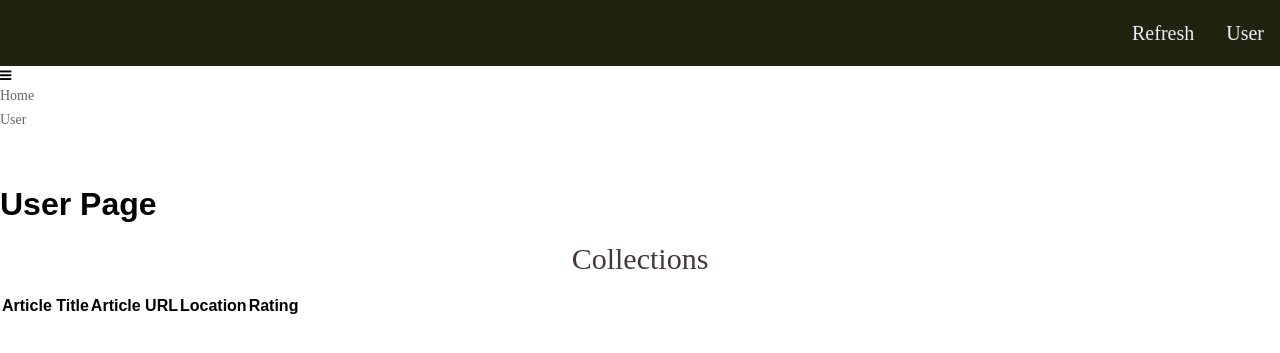
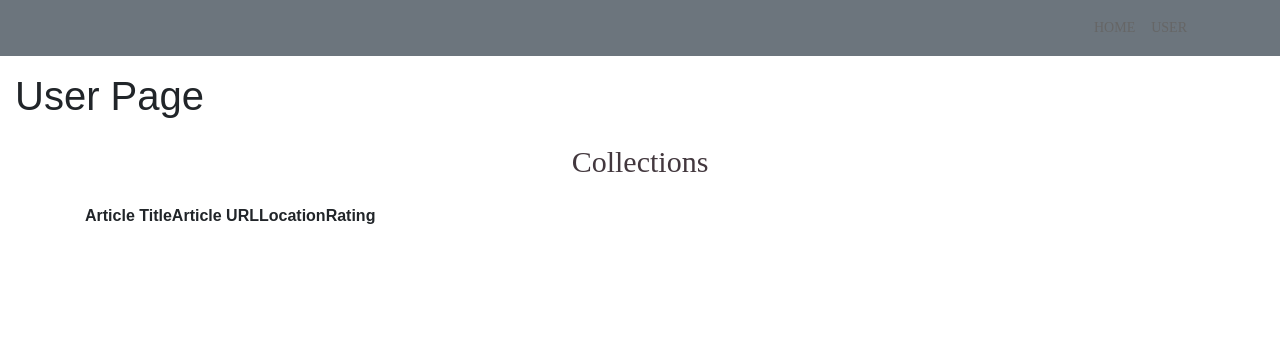
Before and after one commit to DennisNick/cs411-project, a Django app: page /map/userpage/ in a window 1280 px wide. Shown: the top 353 px of the page. Run offline with Django 3.2, Linux system fonts and the light colour scheme; the visitor is signed in with stand-in values (Sample User, id 1); lists and menus that the app fills with data are empty; some libraries are stand-ins or nearby versions.

Commit message:
More tinkering

```diff
--- a/mapproject/map/templates/generic.html
+++ b/mapproject/map/templates/generic.html
@@ -3,31 +3,35 @@
 
 <head>
 
-    {% block title %}<title>Map</title>{% endblock %}
+    <!-- Bootstrap core CSS -->
+    <link href="https://stackpath.bootstrapcdn.com/bootstrap/4.1.0/css/bootstrap.min.css" rel="stylesheet">
+
+    <!-- Custom fonts for this template -->
+    <link href="https://stackpath.bootstrapcdn.com/font-awesome/4.7.0/css/font-awesome.min.css" rel="stylesheet" type="text/css">
+    <link href='https://fonts.googleapis.com/css?family=Open+Sans:300italic,400italic,600italic,700italic,800italic,400,300,600,700,800' rel='stylesheet' type='text/css'>
+    <link href='https://fonts.googleapis.com/css?family=Merriweather:400,300,300italic,400italic,700,700italic,900,900italic' rel='stylesheet' type='text/css'>
+
+    <!-- Plugin CSS -->
+    <link href="https://cdnjs.cloudflare.com/ajax/libs/magnific-popup.js/1.1.0/jquery.magnific-popup.js" rel="stylesheet">
+    {% block title %}<title>News Map</title>{% endblock %}
     <meta charset="utf-8">
     <meta name="viewport" content="width=device-width, initial-scale=1">
 
     <!-- Load the static CSS from the map/css/styles.css file -->
     {% load static %}
-    <link rel="stylesheet" href="../static/css/styles.css">
+    <link rel="stylesheet" href="{% static '../static/css/styles.css' %}">
 
     <script async defer
             src="https://maps.googleapis.com/maps/api/js?key=AIzaSyBX8ujfGm5m-vCSdjEhuG2wNigNy5fcLIA&callback=initMap"></script>
-    <script type="text/javascript" src="../static/js/map.js"></script>
+    <script type="text/javascript" src="{% static '../static/js/map.js' %}"></script>
 
 </head>
 
 <body>
 
-    <!-- Part of the navigation bar at the top, does not do anything special currently -->
-    <div class="topnav">
-        <a href="{% url 'userpage' %}">User</a>
-        <a href="#refresh">Refresh</a>
-    </div>
-
     <div class="container-fluid">
         <div class="row">
-            <div class="col-sm-10">
+            <div class="col-md-12">
                 <!-- The block content is derived from the index.html file -->
                 {% block content %}{% endblock %}
             </div>
```
Also changed, not shown: mapproject/map/templates/map/index.html (+27 -19 lines).
